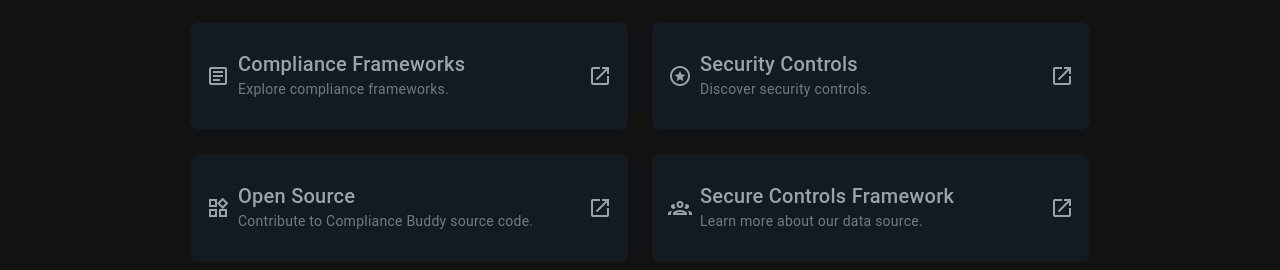
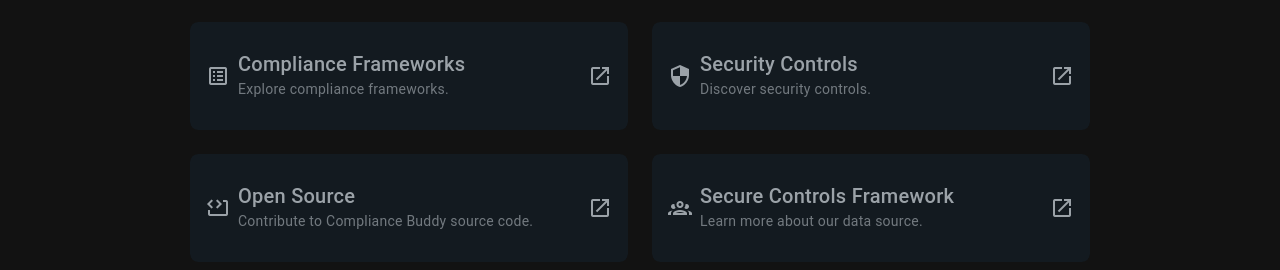
Before and after one commit to hoffers/compliance-buddy, a Vue app in the folder spa/: page / in a window 1280 px wide. Shown: the part 446-716 px from the top of the page. Built offline with nearby package versions, Linux system fonts and the light colour scheme.

Commit message:
change home icons and fallback dummy data on dashboard

```diff
--- a/spa/src/components/HelloWorld.vue
+++ b/spa/src/components/HelloWorld.vue
@@ -58,7 +58,7 @@
             class="py-4"
             color="surface-variant"
             href="/frameworks"
-            prepend-icon="mdi-text-box-outline"
+            prepend-icon="mdi-list-box-outline"
             rel="noopener noreferrer"
             rounded="lg"
             subtitle="Explore compliance frameworks."
@@ -81,7 +81,7 @@
             class="py-4"
             color="surface-variant"
             href="/controls"
-            prepend-icon="mdi-star-circle-outline"
+            prepend-icon="mdi-security"
             rel="noopener noreferrer"
             rounded="lg"
             subtitle="Discover security controls."
@@ -104,7 +104,7 @@
             class="py-4"
             color="surface-variant"
             href="https://github.com/hoffers/compliance-buddy"
-            prepend-icon="mdi-widgets-outline"
+            prepend-icon="mdi-code-block-tags"
             rel="noopener noreferrer"
             rounded="lg"
             subtitle="Contribute to Compliance Buddy source code."
--- a/spa/src/pages/dashboard.vue
+++ b/spa/src/pages/dashboard.vue
@@ -25,6 +25,25 @@
       .then(response => response.json())
       .then((data) => {
         this.frameworks = data;
+      })
+      .catch((error) => {
+        this.frameworks = [
+          {
+            id: 1,
+            short_name: 'test1',
+            percent_complete: 34
+          },
+          {
+            id: 2,
+            short_name: 'test2',
+            percent_complete: 55
+          },
+          {
+            id: 3,
+            short_name: 'test3',
+            percent_complete: 77
+          }
+        ];
       });
   },
   methods: {
```
